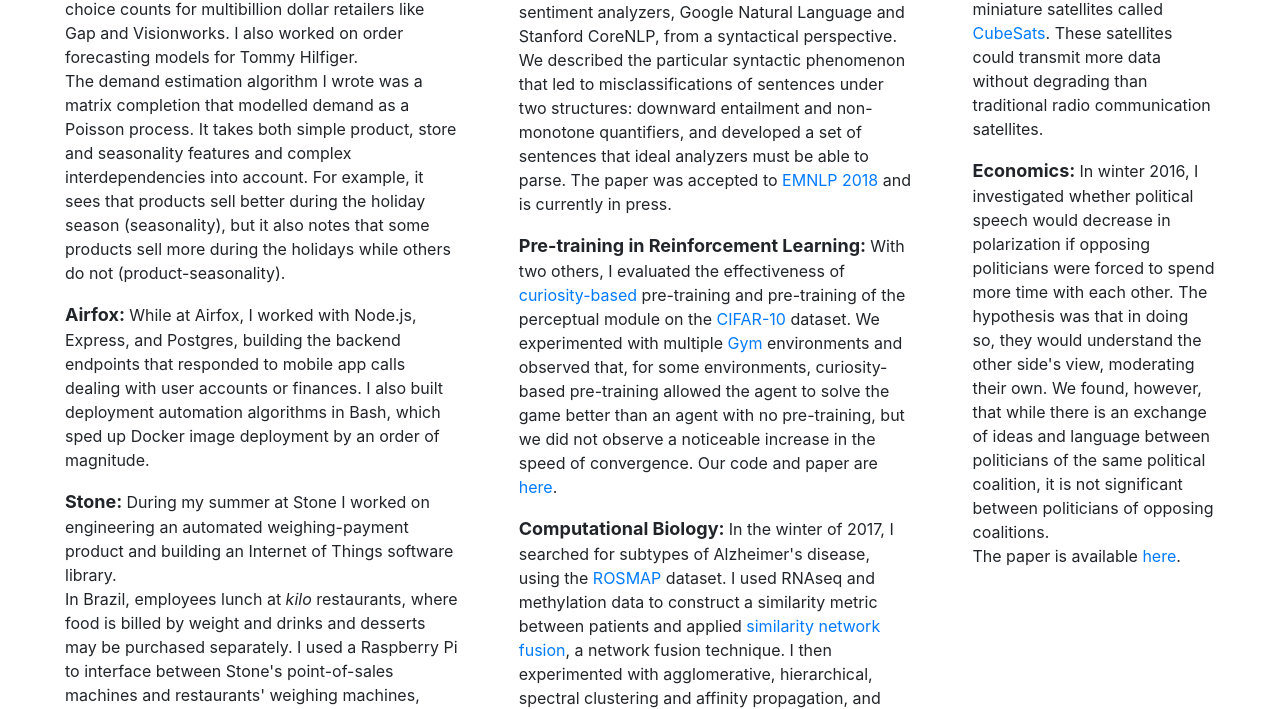
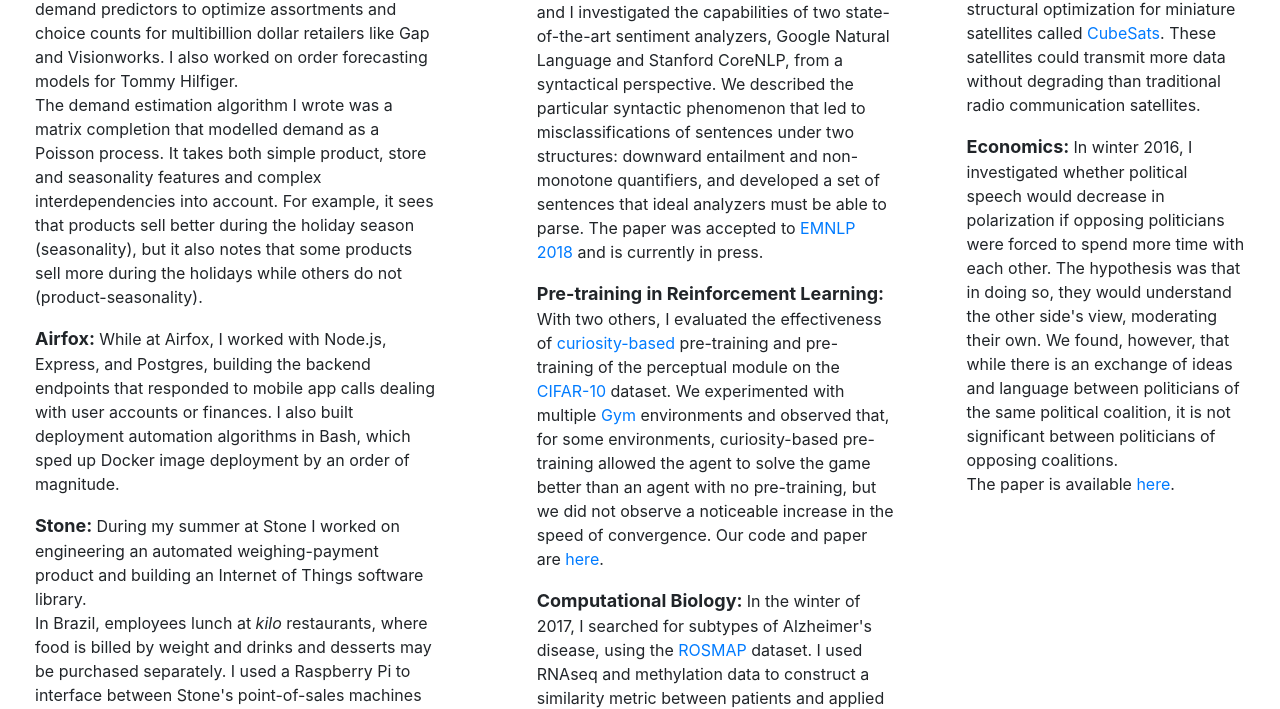
Before and after one commit to rohilverma/rohilverma.github.io, a website: page index.html in a window 1280 px wide. Shown: the part 384-1093 px from the top of the page. Drawn offline with Linux system fonts and the light colour scheme.

Commit message:
better padding

```diff
--- a/index.html
+++ b/index.html
@@ -62,10 +62,11 @@
                 <p>Hi - I'm Rohil, a junior at <a href="http://web.mit.edu">MIT</a> studying Computer Science and Mathematics. My interests lie in applying state-of-the-art research to solve practical problems, and in establishing guarantees and failure cases for these techniques. Through this, I hope to avoid hype and instead create rigorous, well-understood solutions. <br>
 In the past, I've done research in <a href="https://economics.mit.edu/faculty/acemoglu">political science</a> and <a href="http://starlab.mit.edu">aerospace</a> groups, and worked at <a href="https://enter.stone.com.br/">payments</a> and <a href="http://airfox.com">cryptocurrency</a> companies. In the summer of 2018, I worked at <a href="https://www.celect.com/">Celect</a> where I worked on demand estimation models. Starting next fall, I will be studying confidence metrics for neural networks in <a href="http://danielarus.csail.mit.edu">Prof. Daniela Rus'</a> autonomous driving lab.</p>
 <!--<a href="#menu-toggle" class="btn btn-secondary" id="menu-toggle">More</a>-->
-
+<br>
 <div class="container-fluid">
   <div class="row">
-    <div class="col-med-4" style="width: 37.499999999%"><div class="col-md-12"><div class="col-md-12">
+    <div class="col-med-4" style="width: 37.499999999%">
+		<div class="mr-5">
 		<h2>Work</h2>
 		<br>
 		<p>
@@ -96,8 +97,10 @@
 		I also wrote a cross-platform software library in Python that provided a high-level communication interface for IoT devices. It implemented the MQTT protocol over TCP and allowed users to abstract away IoT device communication, allowing them to focus on application specific functions, such as temperature sensing or foot traffic measurement.
 		</p>
 		<br>
-	</div></div></div>
-    <div class="col-med-4" style="width: 37.499999999%"><div class="col-md-12"><div class="col-md-12">
+		</div>
+	</div>
+    <div class="col-med-4" style="width: 37.499999999%">
+		<div class="mx-5">
 		<h2>Publications / Projects</h2>
 		<br>
 		<p>
@@ -125,8 +128,10 @@
 		In the winter of 2017, I searched for subtypes of Alzheimer's disease, using the <a href="https://www.synapse.org/#!Synapse:syn3219045">ROSMAP</a> dataset. I used RNAseq and methylation data to construct a similarity metric between patients and applied <a href="http://compbio.cs.toronto.edu/SNF/SNF/Software.html">similarity network fusion</a>, a network fusion technique. I then experimented with agglomerative, hierarchical, spectral clustering and affinity propagation, and evaluated clusterings using silhouette score and adjusted NMI/Rand score.<br>
 		While studying phylogenetic trees, I determined similar groups of trees by computing their Robinson-Foulds distance and applying aggregation clustering. By looking at cluster diameter and specificity I was able to evaluate clusterings.
 		</p>
-	</div></div></div>
-<div class="col-med-3" style="width: 25%"><div class="col-md-12"><div class="col-md-12">
+		</div>
+	</div>
+<div class="col-med-3" style="width: 25%">
+		<div class="ml-4">
 		<h2>Research</h2>
 		<br>
 		<!--<p>
@@ -155,7 +160,8 @@
 		The paper is available <a href="http://economics.mit.edu/files/13558">here</a>.
 		</p>
 		<br>
-</div></div></div>
+		</div>
+	</div>
   </div>
 </div>
             </div>
```
